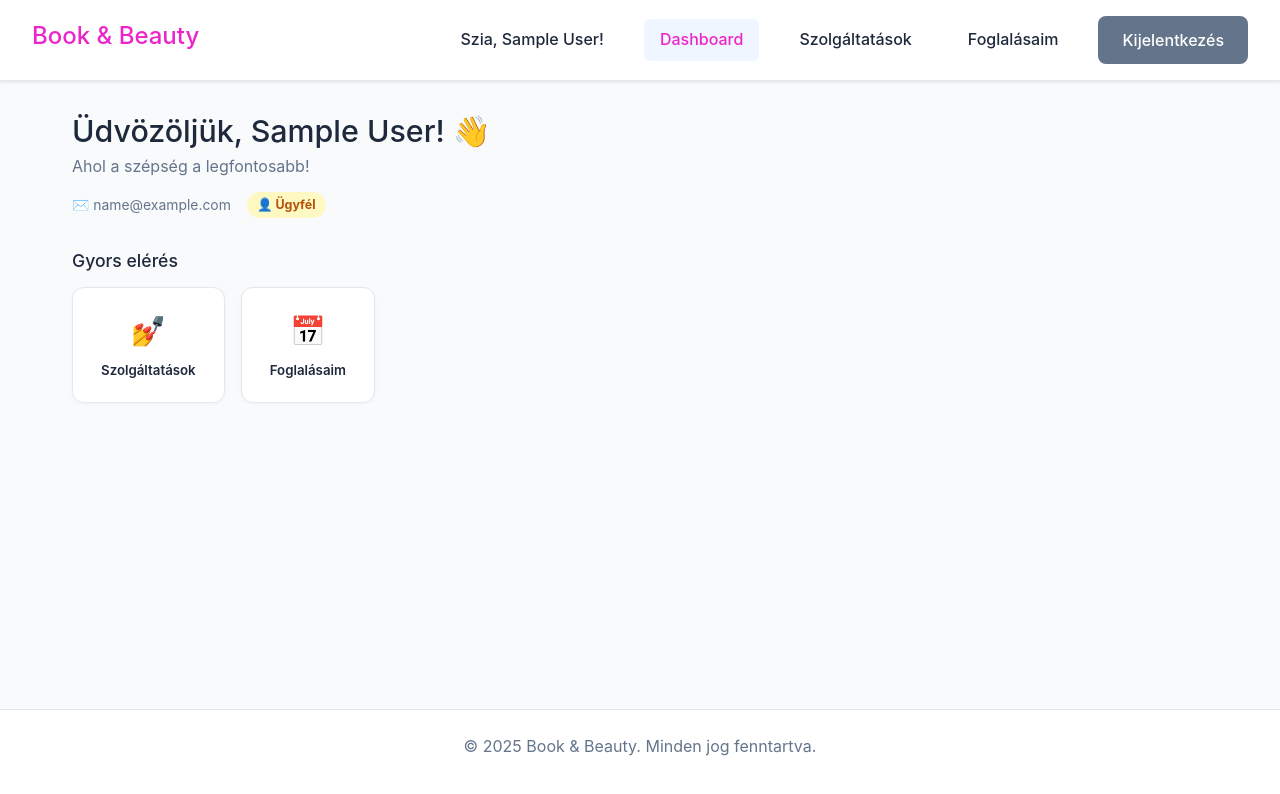
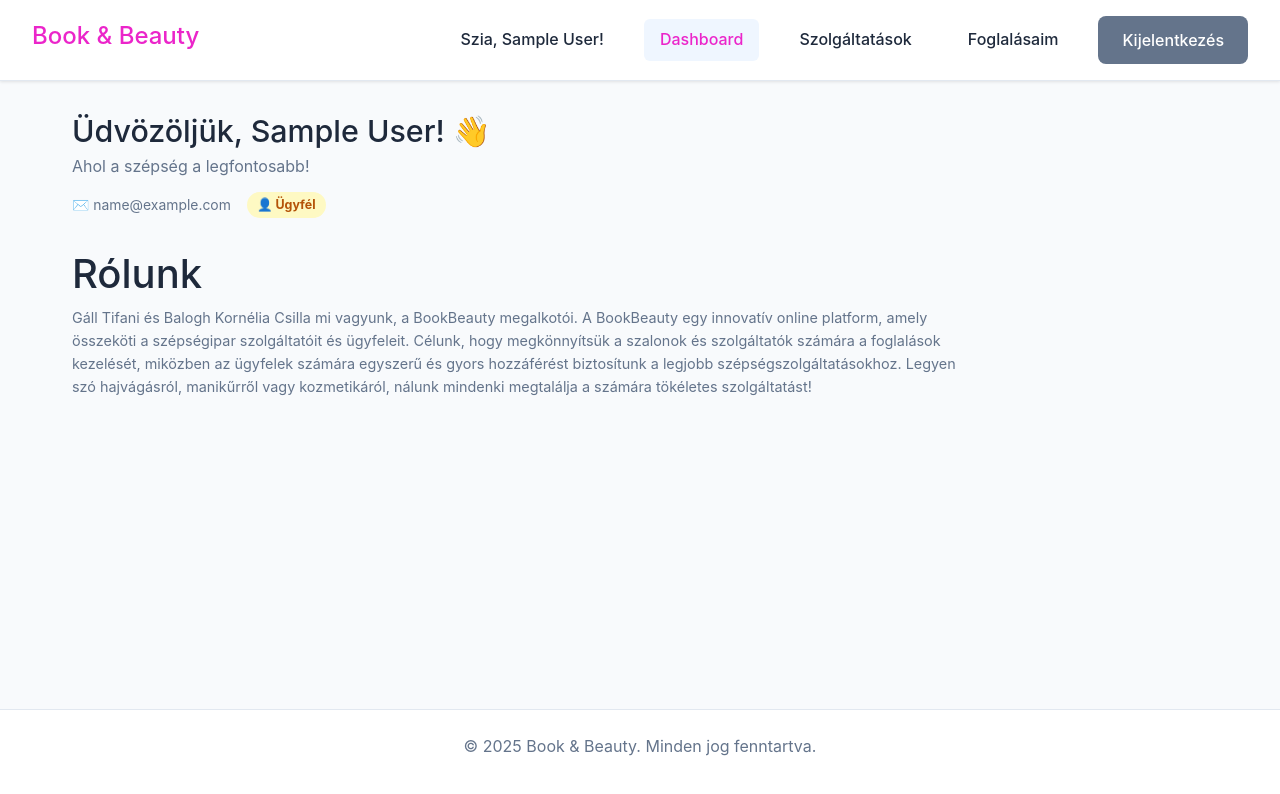
Before and after one commit to Tifani0/vizsga_react_v3, a React (Vite) app in the folder vizsga_react/: page /dashboard in a window 1280 px wide. Shown: the top 794 px of the page. Built offline with nearby package versions, Linux system fonts and the light colour scheme; sample sign-in values are in the browser's storage.

Commit message:
dashboard rólunk rész kész

```diff
--- a/vizsga_react/src/index.css
+++ b/vizsga_react/src/index.css
@@ -1452,3 +1452,8 @@ body {
 .alert { padding: 0.75rem 1rem; border-radius: 8px; font-size: 0.87rem; margin-bottom: 1rem; }
 .alert-error { background: #fee2e2; color: #991b1b; border: 1px solid #fca5a5; }
 .alert-success { background: #d1fae5; color: #065f46; border: 1px solid #6ee7b7; }
+
+
+.dashboard-about-text {
+  font-size: 0.9rem; color: var(--secondary-color); line-height: 1.6;
+}
--- a/vizsga_react/src/pages/DashboardPage.jsx
+++ b/vizsga_react/src/pages/DashboardPage.jsx
@@ -66,28 +66,18 @@ function DashboardPage() {
           </div>
         </div>
       )}
+      <div>
+        <h1>Rólunk</h1>
+        <p className="dashboard-about-text">
+          Gáll Tifani és Balogh Kornélia Csilla mi vagyunk, a BookBeauty megalkotói.
+          A BookBeauty egy innovatív online platform, amely összeköti a szépségipar szolgáltatóit és ügyfeleit.
+           Célunk, hogy megkönnyítsük a szalonok és szolgáltatók számára a foglalások kezelését,
+            miközben az ügyfelek számára egyszerű és gyors hozzáférést biztosítunk a legjobb szépségszolgáltatásokhoz.
+           Legyen szó hajvágásról, manikűrről vagy kozmetikáról, nálunk mindenki megtalálja a számára tökéletes szolgáltatást!
+        </p>
+      </div>
 
-      {/* Gyors linkek */}
-      <div className="dashboard-quick-links">
-        <h2>Gyors elérés</h2>
-        <div className="quick-links-grid">
-          <a href="/szolgáltatások" className="quick-link-card">
-            <span className="quick-link-icon">💅</span>
-            <span className="quick-link-label">Szolgáltatások</span>
-          </a>
-          <a href="/foglalasaim" className="quick-link-card">
-            <span className="quick-link-icon">📅</span>
-            <span className="quick-link-label">Foglalásaim</span>
-          </a>
-          {(isProvider || isAdmin) && (
-            <a href="/admin" className="quick-link-card highlight">
-              <span className="quick-link-icon">{isAdmin ? "👑" : "🗂️"}</span>
-              <span className="quick-link-label">{isAdmin ? "Admin panel" : "Saját panel"}</span>
-            </a>
-          )}
         </div>
-      </div>
-    </div>
   );
 }
 
```
